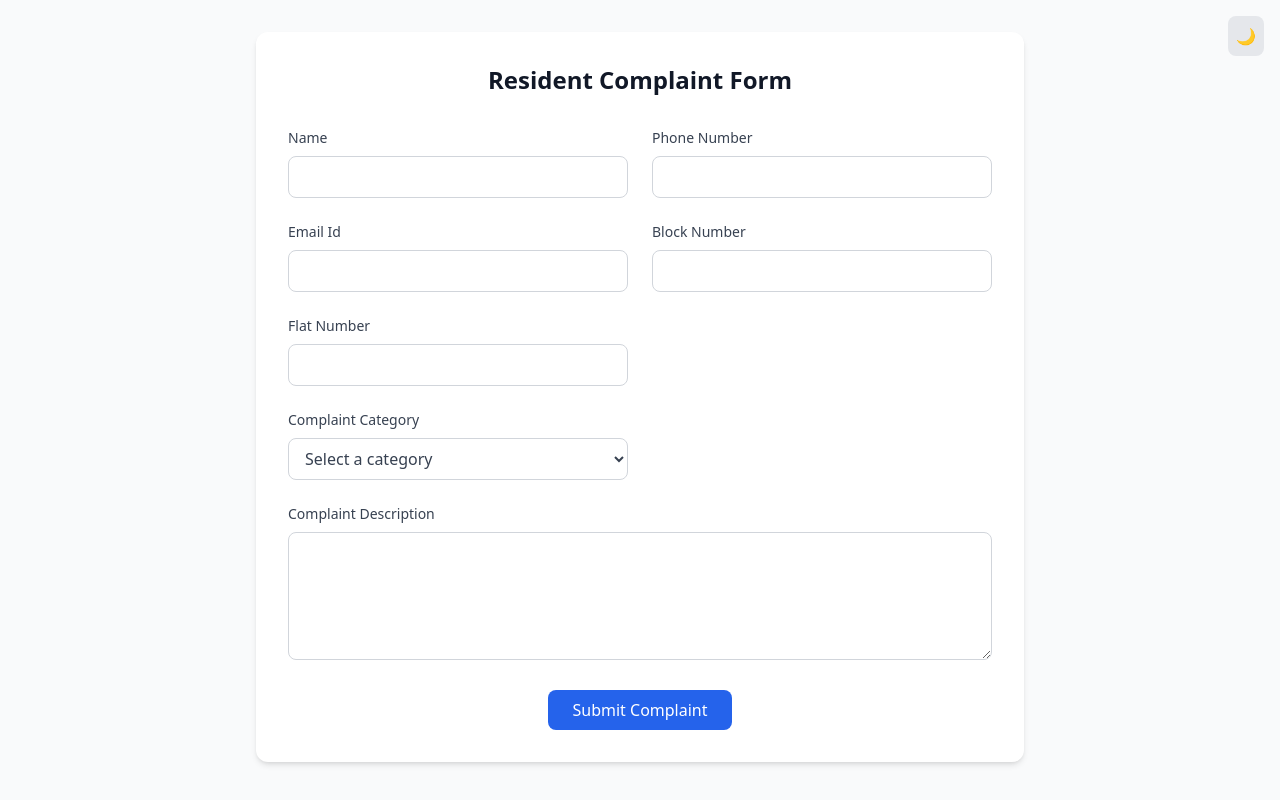
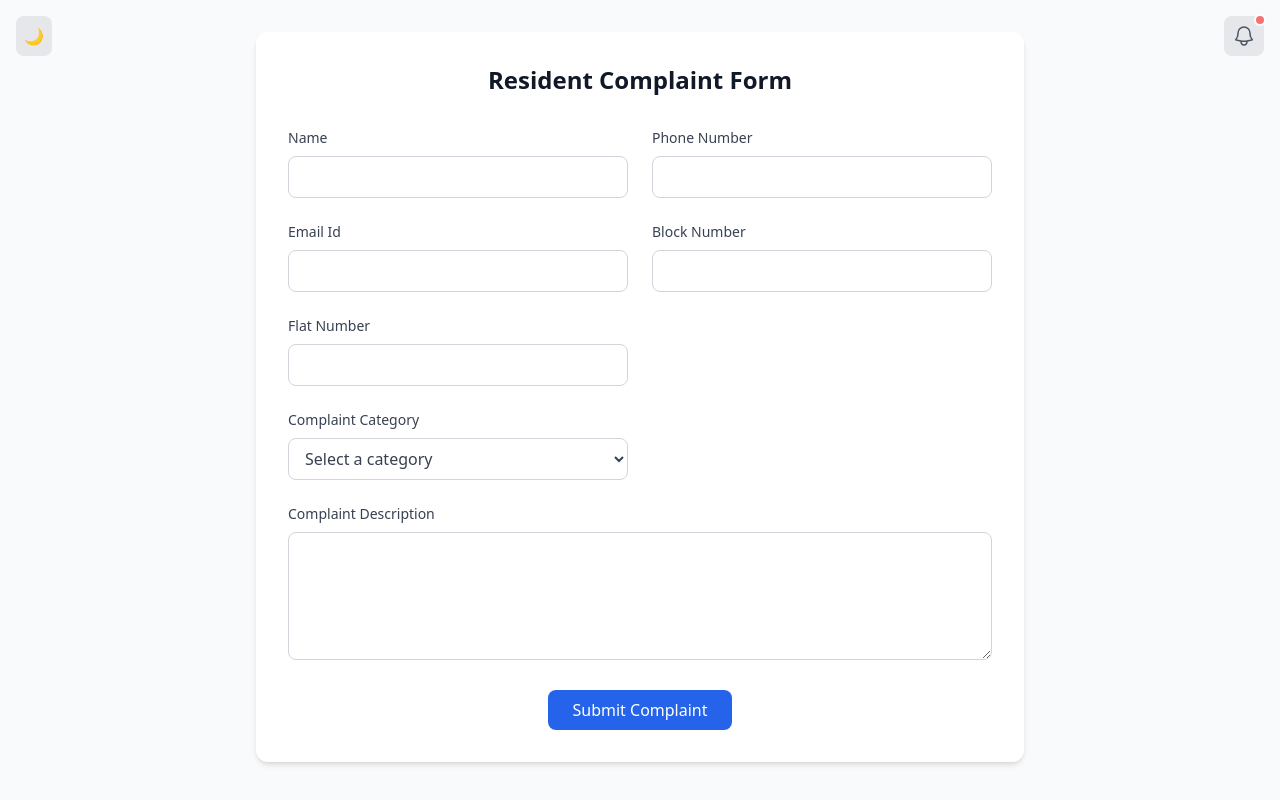
Before and after one commit to AryanSingh645/ComplainManagementSystem, a React (Vite) app in the folder frontend/: page / in a window 1280 px wide. Built offline with nearby package versions, Linux system fonts and the light colour scheme.

Commit message:
feat: added notification system

```diff
--- /dev/null
+++ b/frontend/src/components/NotificationModal.jsx
@@ -0,0 +1,69 @@
+import { Fragment } from 'react';
+import { Dialog, Transition } from '@headlessui/react';
+import { format } from 'date-fns';
+
+const NotificationModal = ({ notification, onClose }) => {
+  return (
+    <Transition appear show={!!notification} as={Fragment}>
+      <Dialog as="div" className="relative z-50" onClose={onClose}>
+        <Transition.Child
+          as={Fragment}
+          enter="ease-out duration-300"
+          enterFrom="opacity-0"
+          enterTo="opacity-100"
+          leave="ease-in duration-200"
+          leaveFrom="opacity-100"
+          leaveTo="opacity-0"
+        >
+          <div className="fixed inset-0 bg-black bg-opacity-25" />
+        </Transition.Child>
+
+        <div className="fixed inset-0 overflow-y-auto">
+          <div className="flex min-h-full items-center justify-center p-4 text-center">
+            <Transition.Child
+              as={Fragment}
+              enter="ease-out duration-300"
+              enterFrom="opacity-0 scale-95"
+              enterTo="opacity-100 scale-100"
+              leave="ease-in duration-200"
+              leaveFrom="opacity-100 scale-100"
+              leaveTo="opacity-0 scale-95"
+            >
+              <Dialog.Panel className="w-full max-w-md transform overflow-hidden rounded-2xl bg-white dark:bg-gray-800 p-6 text-left align-middle shadow-xl transition-all">
+                {notification && (
+                  <>
+                    <Dialog.Title
+                      as="h3"
+                      className="text-lg font-medium leading-6 text-gray-900 dark:text-white"
+                    >
+                      {notification.title}
+                    </Dialog.Title>
+                    <div className="mt-2">
+                      <p className="text-sm text-gray-500 dark:text-gray-300">
+                        {notification.description}
+                      </p>
+                    </div>
+                    <div className="mt-4 flex justify-between items-center">
+                      <button
+                        type="button"
+                        className="inline-flex justify-center rounded-md border border-transparent bg-blue-100 dark:bg-blue-900 px-4 py-2 text-sm font-medium text-blue-900 dark:text-blue-100 hover:bg-blue-200 dark:hover:bg-blue-800 focus:outline-none focus-visible:ring-2 focus-visible:ring-blue-500 focus-visible:ring-offset-2"
+                        onClick={onClose}
+                      >
+                        Close
+                      </button>
+                      <span className="text-sm text-gray-500 dark:text-gray-400">
+                        {format(notification.timestamp, 'PPpp')}
+                      </span>
+                    </div>
+                  </>
+                )}
+              </Dialog.Panel>
+            </Transition.Child>
+          </div>
+        </div>
+      </Dialog>
+    </Transition>
+  );
+};
+
+export default NotificationModal;
--- /dev/null
+++ b/frontend/src/components/NotificationsDropdown.jsx
@@ -0,0 +1,108 @@
+import { Fragment, useState } from 'react';
+import { Menu, Transition } from '@headlessui/react';
+import { BellIcon } from '@heroicons/react/24/outline';
+import { format } from 'date-fns';
+
+const notifications = [
+  {
+    id: 1,
+    title: 'New Complaint Submitted',
+    description: 'A new complaint has been submitted regarding the swimming pool maintenance. The issue reported is about water quality and cleanliness. Please review and take necessary action.',
+    timestamp: new Date(2024, 1, 15, 14, 30),
+    read: false,
+  },
+  {
+    id: 2,
+    title: 'Maintenance Update',
+    description: 'Scheduled maintenance for the elevator in Block A has been completed. All systems are now functioning normally.',
+    timestamp: new Date(2024, 1, 15, 10, 15),
+    read: true,
+  },
+  {
+    id: 3,
+    title: 'Security Alert',
+    description: 'Unauthorized vehicle reported in visitor parking area. Security personnel have been notified and are investigating the situation.',
+    timestamp: new Date(2024, 1, 14, 18, 45),
+    read: false,
+  },
+];
+
+const NotificationsDropdown = ({ onNotificationClick }) => {
+  const [notificationState, setNotificationState] = useState(notifications);
+
+  const markAsRead = (id) => {
+    setNotificationState(prevState =>
+      prevState.map(notification =>
+        notification.id === id ? { ...notification, read: true } : notification
+      )
+    );
+  };
+
+  const truncateText = (text, limit) => {
+    return text.length > limit ? `${text.substring(0, limit)}...` : text;
+  };
+
+  return (
+    <Menu as="div" className="relative inline-block text-left">
+      <Menu.Button className="relative p-2 rounded-lg bg-gray-200 dark:bg-gray-700 hover:bg-gray-300 dark:hover:bg-gray-600 transition-colors duration-200">
+        <BellIcon className="h-6 w-6 text-gray-600 dark:text-gray-200" />
+        {notificationState.some(n => !n.read) && (
+          <span className="absolute top-0 right-0 block h-2 w-2 rounded-full bg-red-400 ring-2 ring-white dark:ring-gray-700" />
+        )}
+      </Menu.Button>
+
+      <Transition
+        as={Fragment}
+        enter="transition ease-out duration-100"
+        enterFrom="transform opacity-0 scale-95"
+        enterTo="transform opacity-100 scale-100"
+        leave="transition ease-in duration-75"
+        leaveFrom="transform opacity-100 scale-100"
+        leaveTo="transform opacity-0 scale-95"
+      >
+        <Menu.Items className="absolute right-0 mt-2 w-80 origin-top-right rounded-md bg-white dark:bg-gray-800 shadow-lg ring-1 ring-black ring-opacity-5 focus:outline-none">
+          <div className="p-2">
+            <div className="px-3 py-2 text-sm font-semibold text-gray-700 dark:text-gray-200">
+              Notifications
+            </div>
+            <div className="divide-y divide-gray-100 dark:divide-gray-700">
+              {notificationState.map((notification) => (
+                <Menu.Item key={notification.id}>
+                  <button
+                    className={`w-full text-left px-3 py-2 hover:bg-gray-50 dark:hover:bg-gray-700 rounded-md ${
+                      notification.read ? 'opacity-75' : ''
+                    }`}
+                    onClick={() => {
+                      markAsRead(notification.id);
+                      onNotificationClick(notification);
+                    }}
+                  >
+                    <div className="flex justify-between items-start">
+                      <div className="flex-1">
+                        <p className={`text-sm font-medium ${
+                          notification.read
+                            ? 'text-gray-600 dark:text-gray-400'
+                            : 'text-gray-900 dark:text-white'
+                        }`}>
+                          {notification.title}
+                        </p>
+                        <p className="text-sm text-gray-500 dark:text-gray-400">
+                          {truncateText(notification.description, 100)}
+                        </p>
+                      </div>
+                      <span className="text-xs text-gray-400 dark:text-gray-500 ml-2">
+                        {format(notification.timestamp, 'HH:mm')}
+                      </span>
+                    </div>
+                  </button>
+                </Menu.Item>
+              ))}
+            </div>
+          </div>
+        </Menu.Items>
+      </Transition>
+    </Menu>
+  );
+};
+
+export default NotificationsDropdown;
--- a/frontend/src/pages/Complain.jsx
+++ b/frontend/src/pages/Complain.jsx
@@ -1,8 +1,11 @@
 import { useState, useEffect } from 'react';
 import ComplaintForm from '../components/ComplaintForm';
+import NotificationsDropdown from '../components/NotificationsDropdown';
+import NotificationModal from '../components/NotificationModal';
 
-function Complain() {
+function App() {
   const [darkMode, setDarkMode] = useState(false);
+  const [selectedNotification, setSelectedNotification] = useState(null);
 
   useEffect(() => {
     if (darkMode) {
@@ -13,18 +16,27 @@ function Complain() {
   }, [darkMode]);
 
   return (
-    <div className="min-h-screen bg-gray-50 dark:bg-gray-900 transition-colors duration-200 w-full">
+    <div className="min-h-screen bg-gray-50 dark:bg-gray-900 transition-colors duration-200">
       <div className="container mx-auto px-4 py-8">
-        <button
-          onClick={() => setDarkMode(!darkMode)}
-          className="fixed top-4 right-4 p-2 rounded-lg bg-gray-200 dark:bg-gray-700 hover:bg-gray-300 dark:hover:bg-gray-600 transition-colors duration-200"
-        >
-          {darkMode ? '🌞' : '🌙'}
-        </button>
+        <div className="fixed top-4 left-4 z-50">
+          <button
+            onClick={() => setDarkMode(!darkMode)}
+            className="p-2 rounded-lg bg-gray-200 dark:bg-gray-700 hover:bg-gray-300 dark:hover:bg-gray-600 transition-colors duration-200"
+          >
+            {darkMode ? '🌞' : '🌙'}
+          </button>
+        </div>
+        <div className="fixed top-4 right-4 z-50">
+          <NotificationsDropdown onNotificationClick={setSelectedNotification} />
+        </div>
         <ComplaintForm />
+        <NotificationModal
+          notification={selectedNotification}
+          onClose={() => setSelectedNotification(null)}
+        />
       </div>
     </div>
   );
 }
 
-export default Complain;
+export default App;
```
Also changed, not shown: frontend/package.json (+7 -4 lines), 1 other file (tests, documents, lock files or other folders).
